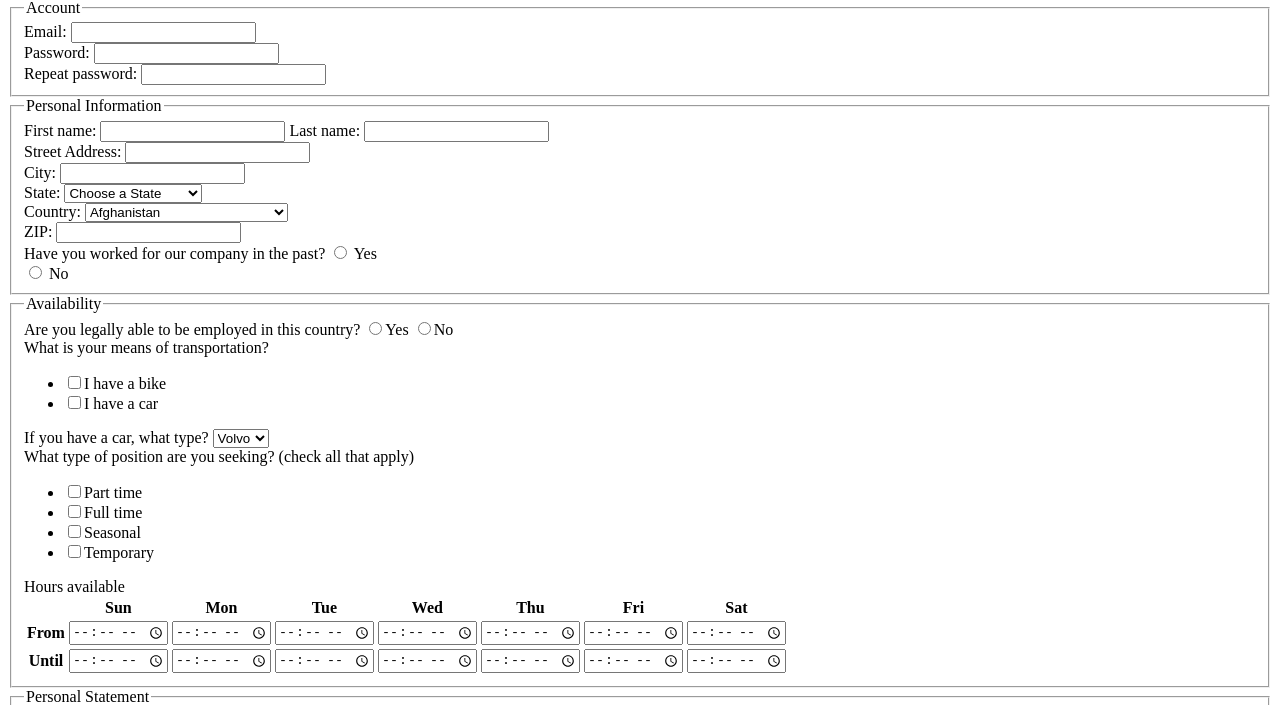
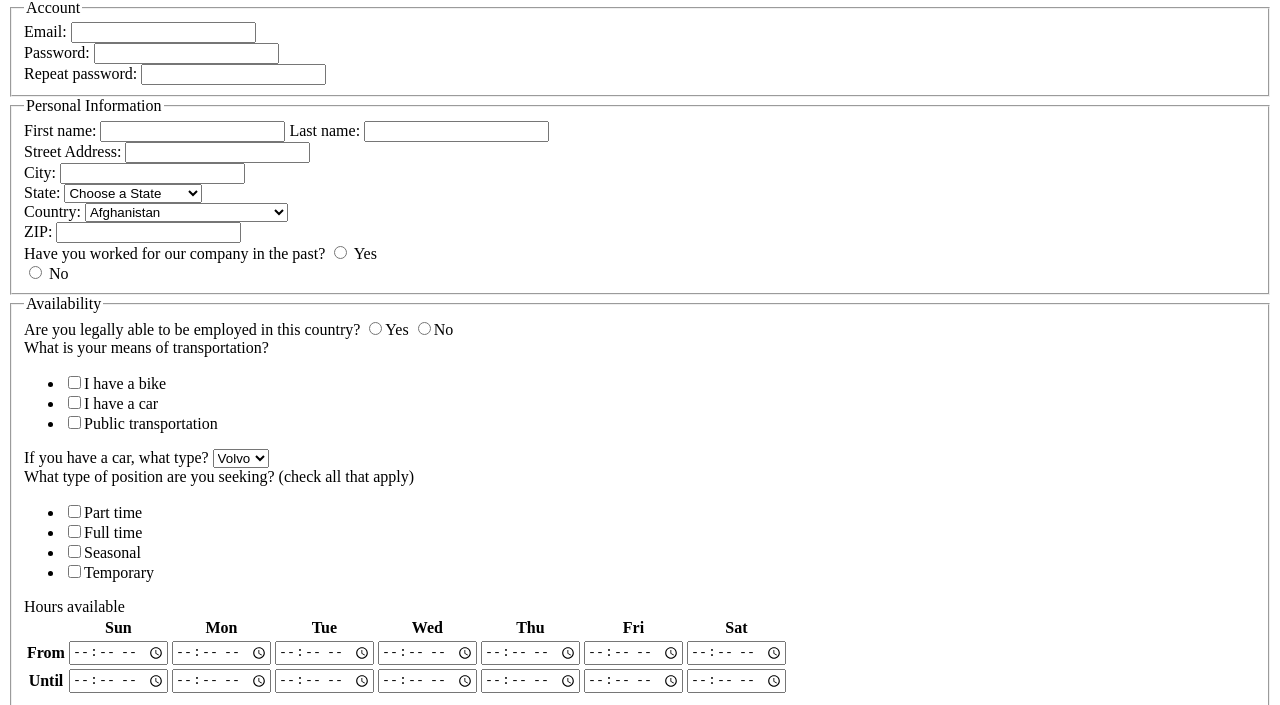
Before and after one commit to kyliet22-1838750/kyliet22-1838750.github.io, a plain HTML site: page jobApplicationForm.html in a window 1280 px wide. Shown: the part 68-773 px from the top of the page. Drawn offline with Linux system fonts and the light colour scheme.

Commit message:
Add files via upload

```diff
--- a/jobApplicationForm.html
+++ b/jobApplicationForm.html
@@ -370,6 +370,7 @@
             <ul>
                 <li><input type="checkbox" name="vehicle" value="Bike">I have a bike</li>
                 <li><input type="checkbox" name="vehicle" value="Car">I have a car</li>
+                <li><input type="checkbox" name="vehicle" value="Public">Public transportation</li>
             </ul>
         </div>
         <div class="field">
```
